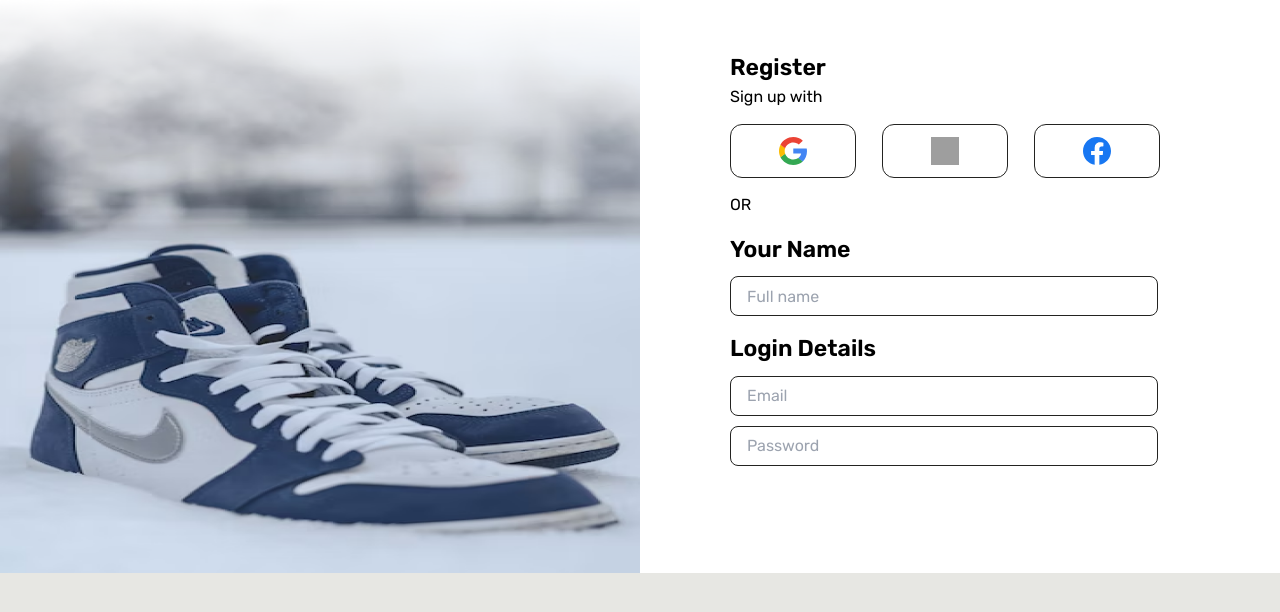
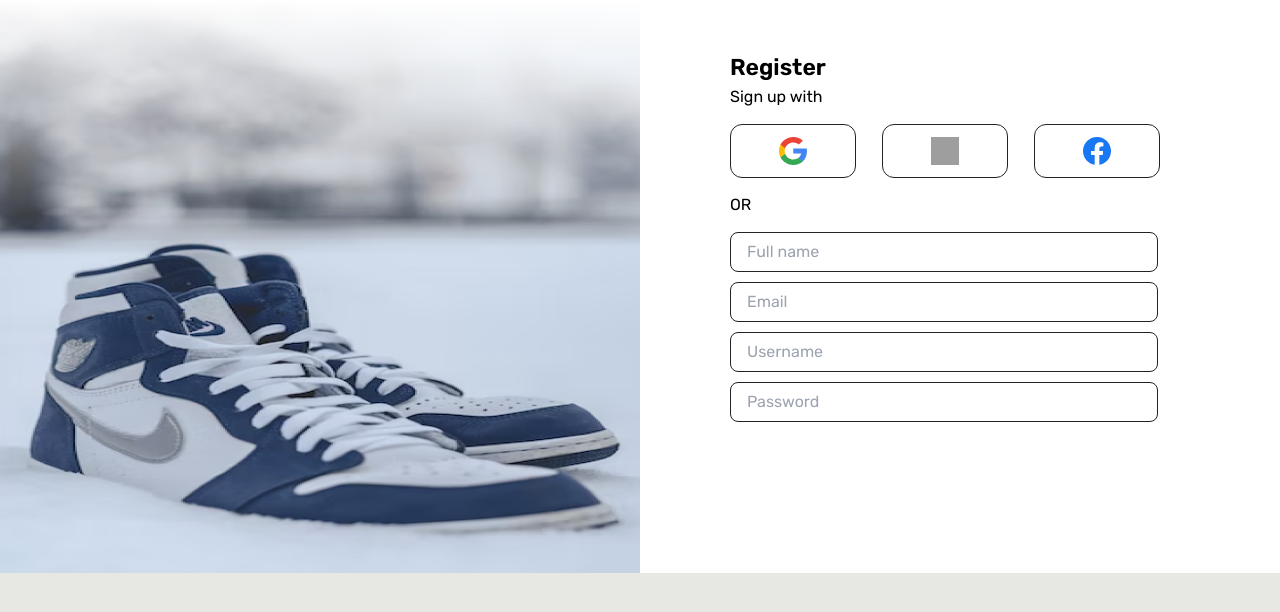
Before and after one commit to Avishekraut/Keekzstore, a React (Create React App) app in the folder keekz/: page / in a window 1280 px wide. Shown: the top 612 px of the page. Built offline with nearby package versions, Linux system fonts and the light colour scheme; grey boxes are pictures that could not be loaded.

Commit message:
filtered the code for Signup component

```diff
--- a/keekz/src/css/style.css
+++ b/keekz/src/css/style.css
@@ -351,7 +351,7 @@ button img {
   width: 28px;
 }
 
-.personal-details, .login-details{
+.personal-details{
   display: flex;
   flex-direction: column;
   align-items: flex-start;
--- a/keekz/src/pages/Signup.jsx
+++ b/keekz/src/pages/Signup.jsx
@@ -15,12 +15,9 @@ const Signup = () => {
             <SignOptions/>
             <p>OR</p>
             <div className="personal-details">
-                <h1>Your Name</h1>
                 <TextInputs type="text" placeholder="Full name"/>
-            </div>
-            <div className="login-details">
-                <h1>Login Details</h1>
                 <TextInputs type="email" placeholder="Email"/>
+                <TextInputs type="text" placeholder="Username"/>
                 <TextInputs type="password" placeholder="Password"/>
             </div>
         </div>
```
